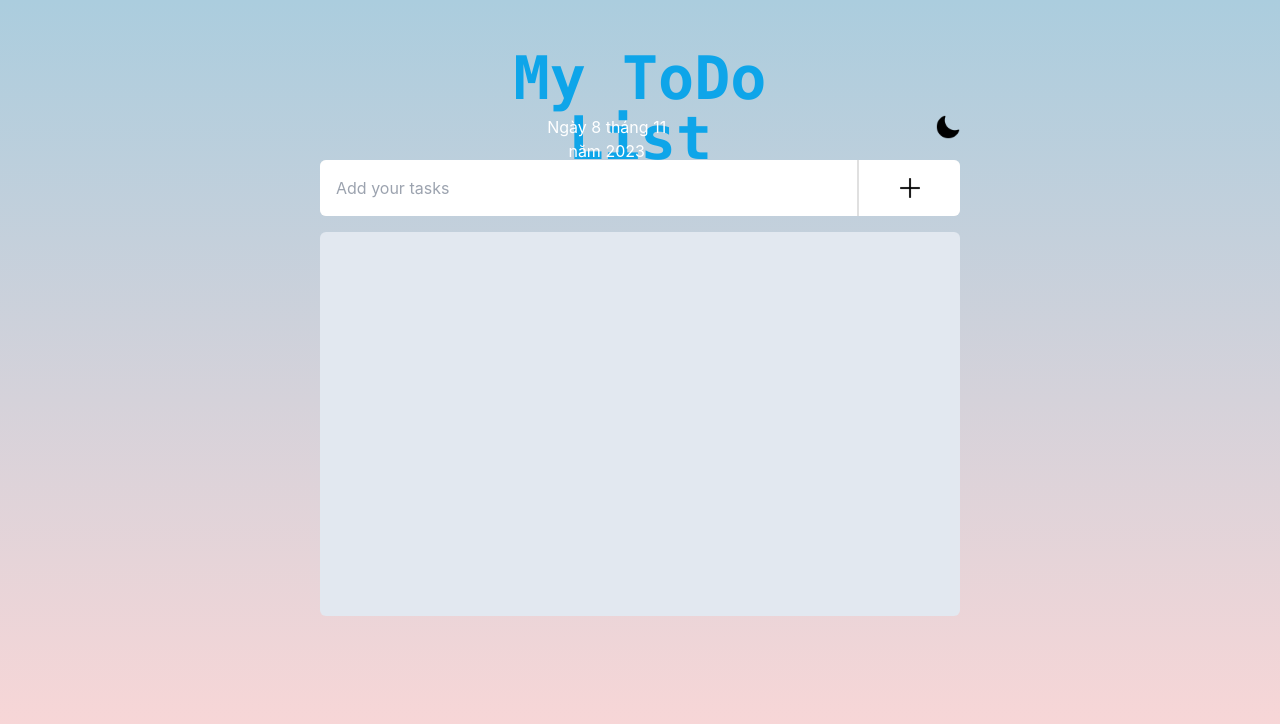
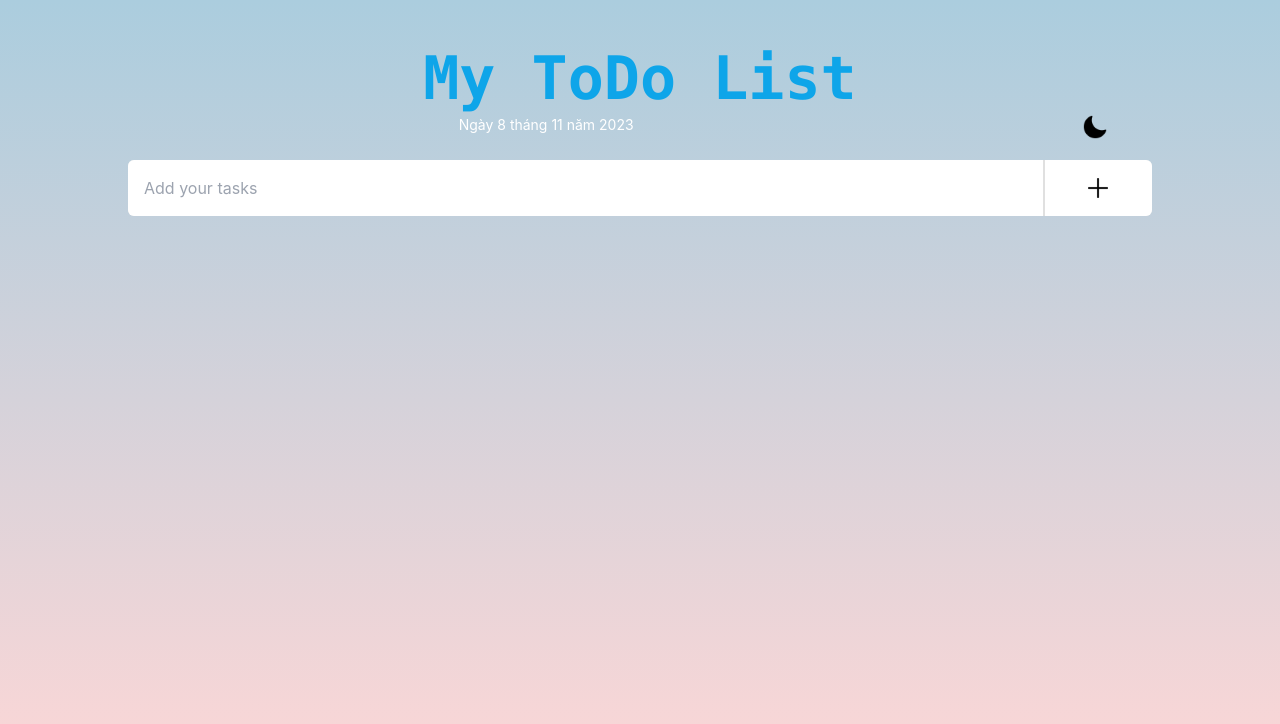
Before and after one commit to VTHuong231101/MyToDoApp, a React (Create React App) app: page / in a window 1280 px wide. Shown: the top 724 px of the page. Built offline with nearby package versions, Linux system fonts and the light colour scheme.

Commit message:
Add responsive

```diff
--- a/src/App.js
+++ b/src/App.js
@@ -72,11 +72,11 @@ function App() {
   return (
     <div>
       <header
-        className='h-40 text-center grid grid-rows-3 grid-cols-12'
+        className='text-center 2xl:h-40 2xl:grid 2xl:grid-rows-3 2xl:grid-cols-12 md:h-40 md:grid md:grid-rows-3 md:grid-cols-12'
       >
         <h1
           className=
-          "header__title font-mono font-black text-6xl mt-12 col-start-5 col-end-9"
+          "font-mono font-black 2xl:text-6xl md:text-6xl 2xl:mt-12 md:mt-12 2xl:col-start-5 2xl:col-end-9 md:col-start-3 md:col-end-11 mt-8 text-5xl"
           style={{
             color: "#0ea5e9"
           }}
@@ -84,14 +84,16 @@ function App() {
           My ToDo List
         </h1>
         <p
-          className='mt-2 mb-4 text-white flex row-start-3 col-start-6 col-end-10'
+          className='2xl:mt-2 md:mt-2 mb-4 text-white flex justify-between 2xl:row-start-3 2xl:col-start-6 2xl:col-end-10 md:row-start-3 md:col-start-5 md:col-end-12 md:ml-8 mt-4 w-11/12 mx-auto'
         >
           <span
-            className=''
-          >Ngày {day} tháng {month} năm {year}</span>
+            className='text-sm'
+          >
+            Ngày {day} tháng {month} năm {year}
+          </span>
 
           <img
-            className='h-6 ml-64'
+            className='h-6 2xl:ml-56 md:ml-40 mr-9'
             src={darkMode ? 'sun.png' : '/moon.png'}
             onClick={() => setDarkMode(!darkMode)}
             alt=''
--- a/src/components/AddTask.jsx
+++ b/src/components/AddTask.jsx
@@ -21,7 +21,7 @@ function AddTask({ setListTask, mode }) {
 
     return (
         <div
-            className='w-6/12 mx-auto h-14 rounded-md flex overflow-hidden'
+            className='mx-auto rounded-md flex overflow-hidden 2xl:w-6/12 2xl:h-14 md:w-4/5 w-11/12'
             style={{
                 backgroundColor: '#e0e0e0'
             }}
@@ -36,7 +36,7 @@ function AddTask({ setListTask, mode }) {
                     isCompleted: false,
                     isImportant: false
                 })}
-                onKeyUp={(e) => e.keyCode === 13 && handleSubmitJob()}
+                onKeyUp={(e) => e.key === 'Enter' && handleSubmitJob()}
             />
 
             <button
--- a/src/components/TaskList.jsx
+++ b/src/components/TaskList.jsx
@@ -22,8 +22,10 @@ function TaskList({ array, mode, setComplete, setImportant }) {
     return (
         <div
             className=
-            {mode ? "w-6/12 h-96 bg-slate-700 mt-4 mx-auto rounded-md overflow-auto" : "w-6/12 h-96 bg-slate-200 mt-4 mx-auto rounded-md overflow-auto"}
-
+            {mode ? "2xl:w-6/12 2xl:h-96 md:w-4/5 md:h-2/3 mt-4 mx-auto bg-slate-700 rounded-md overflow-auto h-2/3 w-11/12"
+                : "2xl:w-6/12 2xl:h-96 md:w-4/5 md:h-2/3 mt-4 mx-auto bg-slate-200 rounded-md overflow-auto h-2/3 w-11/12"}
+            style={{
+            }}
         >
             {array.map((item, id) => (
                 <Task
```
